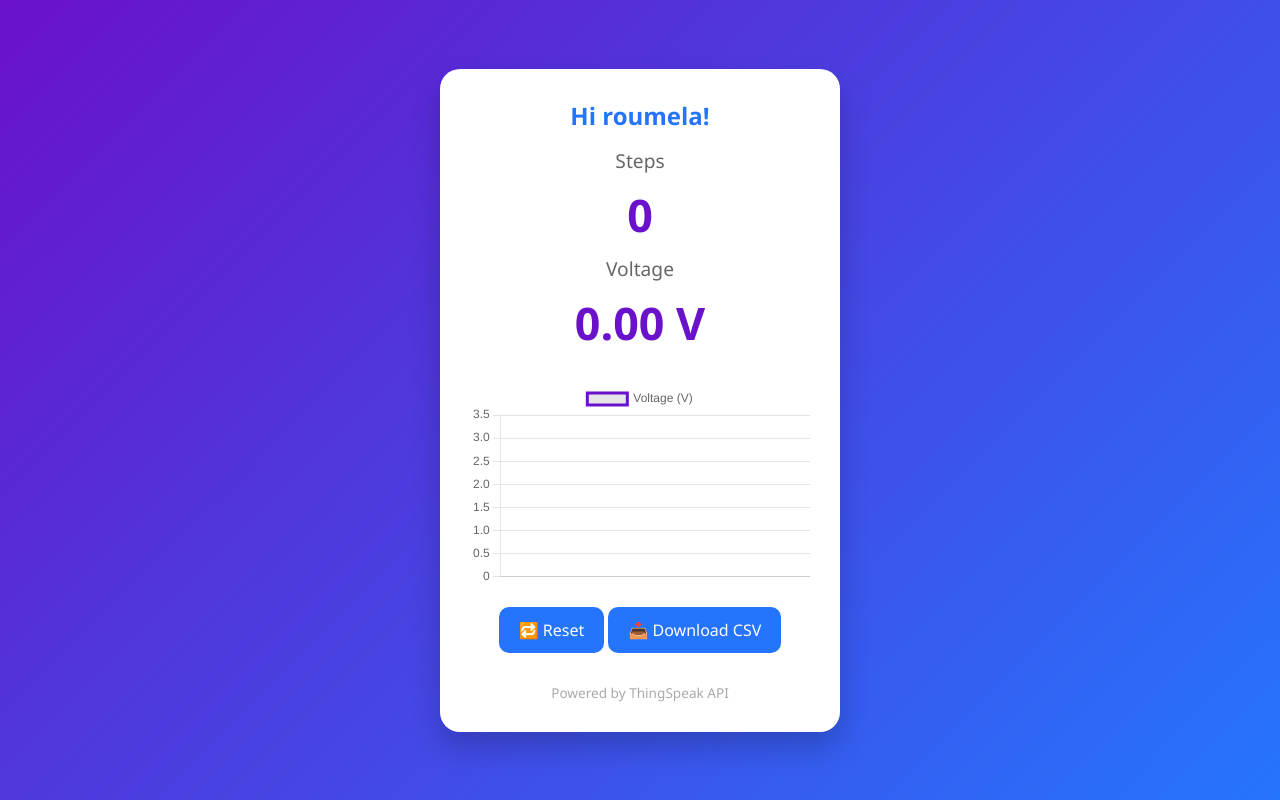
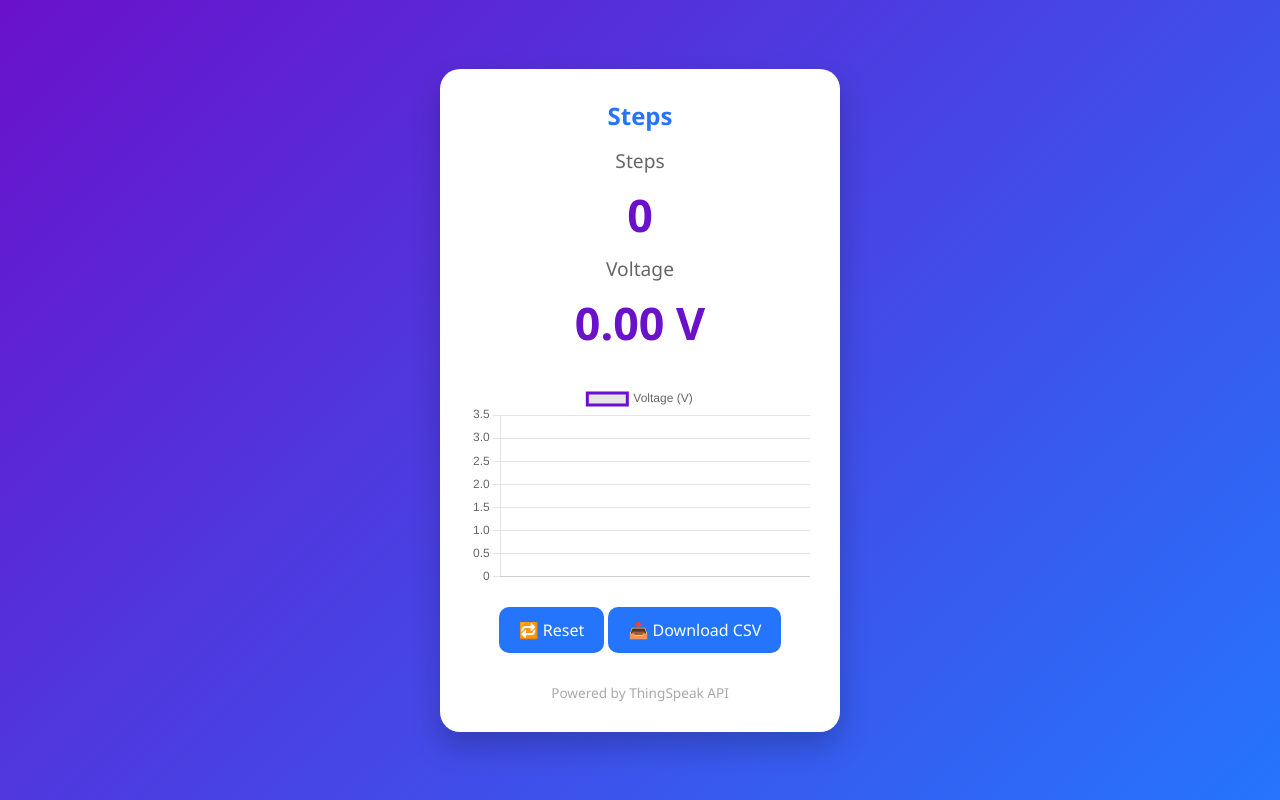
Before and after one commit to Mudz20/thingspeak-backend, a plain HTML site: page index.html in a window 1280 px wide. Drawn offline with nearby package versions, Linux system fonts and the light colour scheme; no server answers.

Commit message:
Update index.html

```diff
--- a/index.html
+++ b/index.html
@@ -71,7 +71,7 @@
 </head>
 <body>
   <div class="container">
-    <h2>Hi roumela!</h2>
+    <h2>Steps</h2>
     <div class="label">Steps</div>
     <div id="steps" class="value">0</div>
 
```
